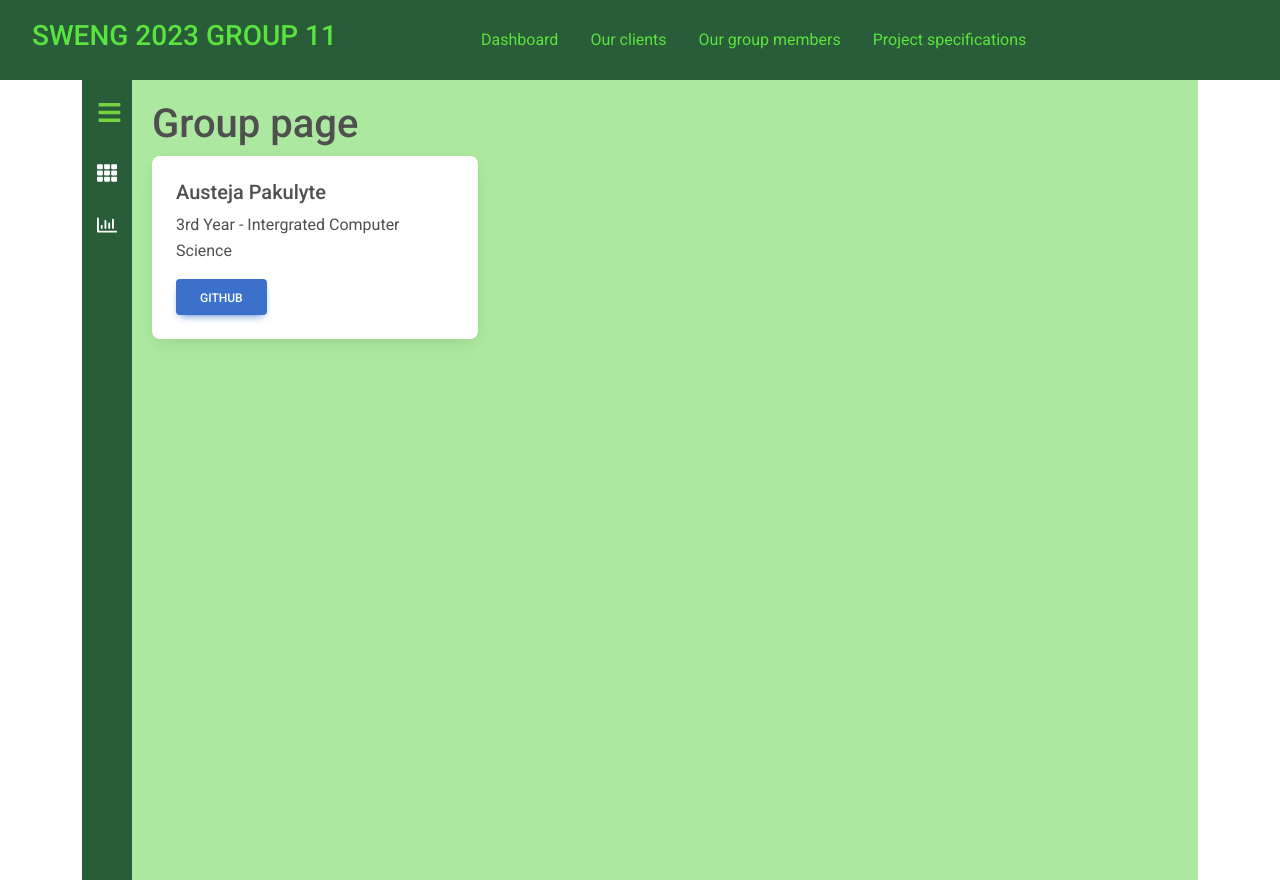
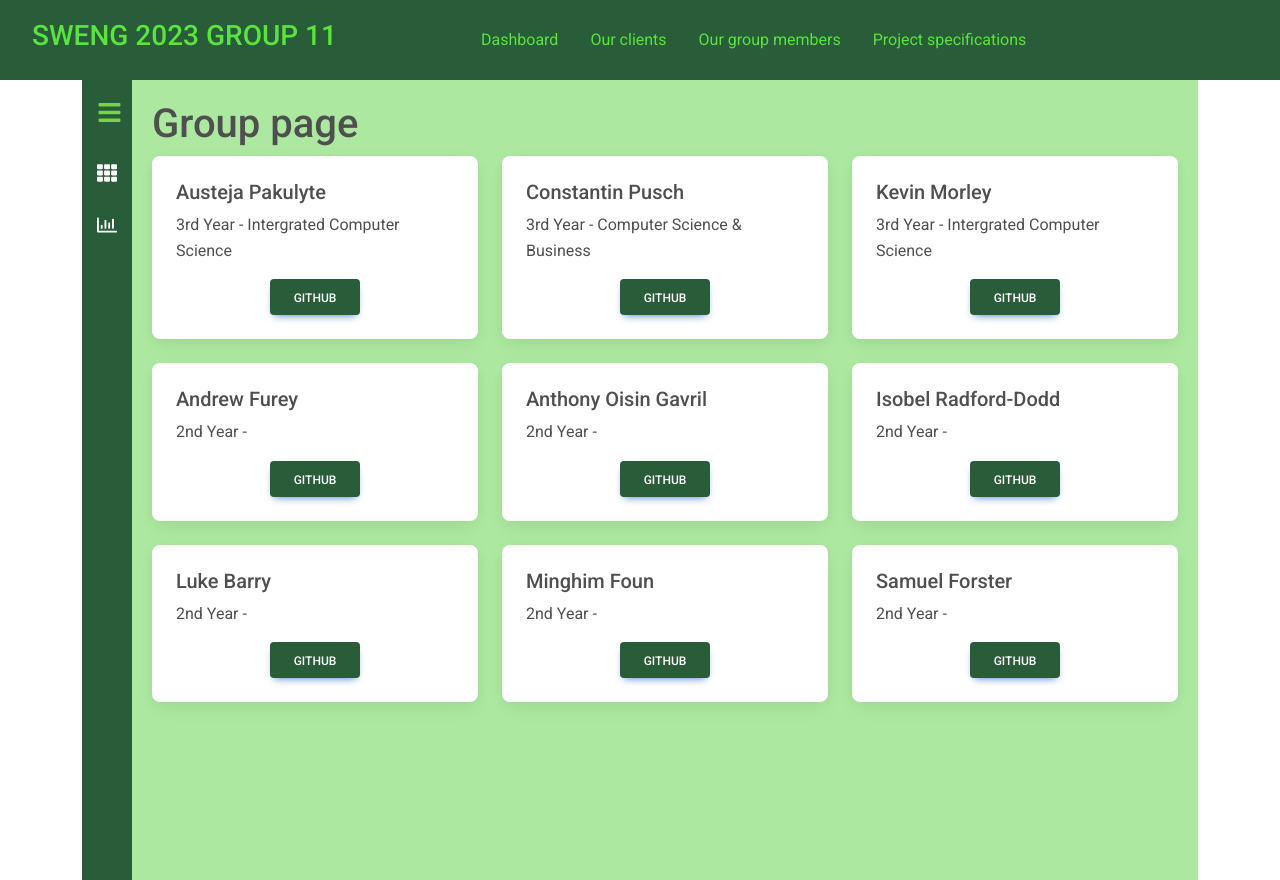
Before and after one commit to SWENG-Group11-2023/SWENG-Group11-2023, a React (Create React App) app in the folder frontend/: page /Group in a window 1280 px wide. Built offline with nearby package versions, Linux system fonts and the light colour scheme.

Commit message:
Filled in info, button colour

```diff
--- a/frontend/src/components/MemberCards.jsx
+++ b/frontend/src/components/MemberCards.jsx
@@ -19,10 +19,125 @@ export default function App() {
             <MDBCardText>
               3rd Year - Intergrated Computer Science
             </MDBCardText>
-            <MDBBtn href='https://github.com/pakulyta'>Github</MDBBtn>
+            <div class="text-center">
+            <MDBBtn style={{ backgroundColor: '#295c38' }} href='https://github.com/pakulyta'>Github</MDBBtn>
+            </div>
           </MDBCardBody>
         </MDBCard>
       </MDBCol>
+
+      <MDBCol>
+        <MDBCard>
+          <MDBCardBody>
+            <MDBCardTitle>Constantin Pusch</MDBCardTitle>
+            <MDBCardText>
+              3rd Year - Computer Science & Business
+            </MDBCardText>
+            <div class="text-center">
+            <MDBBtn style={{ backgroundColor: '#295c38' }} href='https://github.com/cpusch'>Github</MDBBtn>
+            </div>
+          </MDBCardBody>
+        </MDBCard>
+      </MDBCol>
+
+      <MDBCol>
+        <MDBCard>
+          <MDBCardBody>
+            <MDBCardTitle>Kevin Morley</MDBCardTitle>
+            <MDBCardText>
+              3rd Year - Intergrated Computer Science
+            </MDBCardText>
+            <div class="text-center">
+            <MDBBtn style={{ backgroundColor: '#295c38' }} href='https://github.com/k-e-v-i-n17'>Github</MDBBtn>
+            </div>
+          </MDBCardBody>
+        </MDBCard>
+      </MDBCol>
+
+      <MDBCol>
+        <MDBCard>
+          <MDBCardBody>
+            <MDBCardTitle>Andrew Furey</MDBCardTitle>
+            <MDBCardText>
+              2nd Year -
+            </MDBCardText>
+            <div class="text-center">
+            <MDBBtn style={{ backgroundColor: '#295c38' }} href='https://github.com/anfurey'>Github</MDBBtn>
+            </div>
+          </MDBCardBody>
+        </MDBCard>
+      </MDBCol>
+
+      <MDBCol>
+        <MDBCard>
+          <MDBCardBody>
+            <MDBCardTitle>Anthony Oisin Gavril </MDBCardTitle>
+            <MDBCardText>
+              2nd Year -
+            </MDBCardText>
+            <div class="text-center">
+            <MDBBtn style={{ backgroundColor: '#295c38' }} href='https://github.com/onion-mints'>Github</MDBBtn>
+            </div>
+          </MDBCardBody>
+        </MDBCard>
+      </MDBCol>
+
+      <MDBCol>
+        <MDBCard>
+          <MDBCardBody>
+            <MDBCardTitle>Isobel Radford-Dodd</MDBCardTitle>
+            <MDBCardText>
+              2nd Year -
+            </MDBCardText>
+            <div class="text-center">
+            <MDBBtn style={{ backgroundColor: '#295c38' }} href='https://github.com/IsobelRadford-Dodd'>Github</MDBBtn>
+            </div>
+          </MDBCardBody>
+        </MDBCard>
+      </MDBCol>
+
+      <MDBCol>
+        <MDBCard>
+          <MDBCardBody>
+            <MDBCardTitle>Luke Barry</MDBCardTitle>
+            <MDBCardText>
+              2nd Year -
+            </MDBCardText>
+            <div class="text-center">
+            <MDBBtn style={{ backgroundColor: '#295c38' }} href='https://github.com/Luke-Barry'>Github</MDBBtn>
+            </div>
+          </MDBCardBody>
+        </MDBCard>
+      </MDBCol>
+
+      <MDBCol>
+        <MDBCard>
+          <MDBCardBody>
+            <MDBCardTitle>Minghim Foun</MDBCardTitle>
+            <MDBCardText>
+              2nd Year -
+            </MDBCardText>
+            <div class="text-center">
+            <MDBBtn style={{ backgroundColor: '#295c38' }} href='https://github.com/OscarFoun'>Github</MDBBtn>
+            </div>
+          </MDBCardBody>
+        </MDBCard>
+      </MDBCol>
+
+      <MDBCol>
+        <MDBCard>
+          <MDBCardBody>
+            <MDBCardTitle>Samuel Forster</MDBCardTitle>
+            <MDBCardText>
+              2nd Year -
+            </MDBCardText>
+            <div class="text-center">
+            <MDBBtn style={{ backgroundColor: '#295c38' }} href='https://github.com/SamPFF'>Github</MDBBtn>
+            </div>
+          </MDBCardBody>
+        </MDBCard>
+      </MDBCol>
+
     </MDBRow>
   );
 }
```
